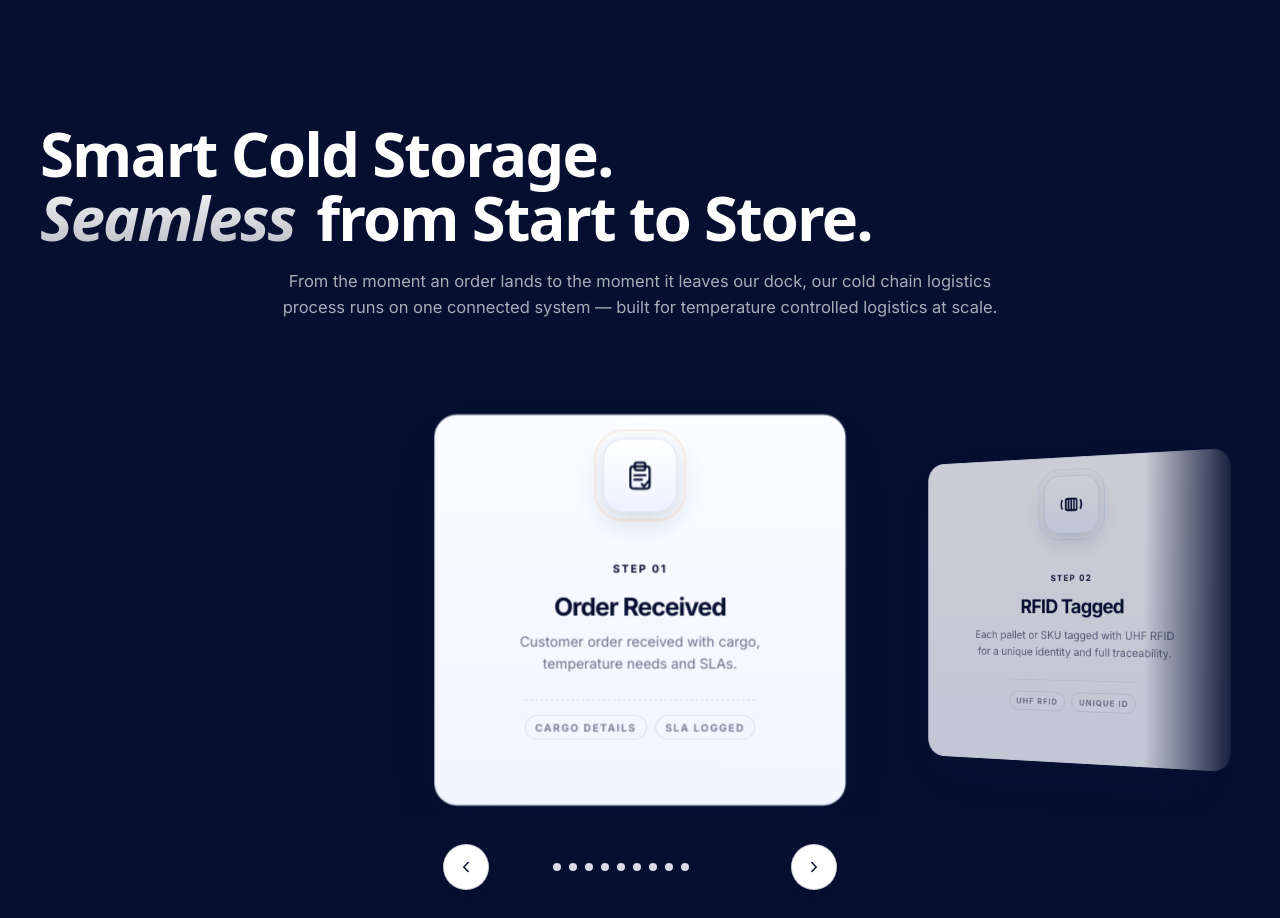
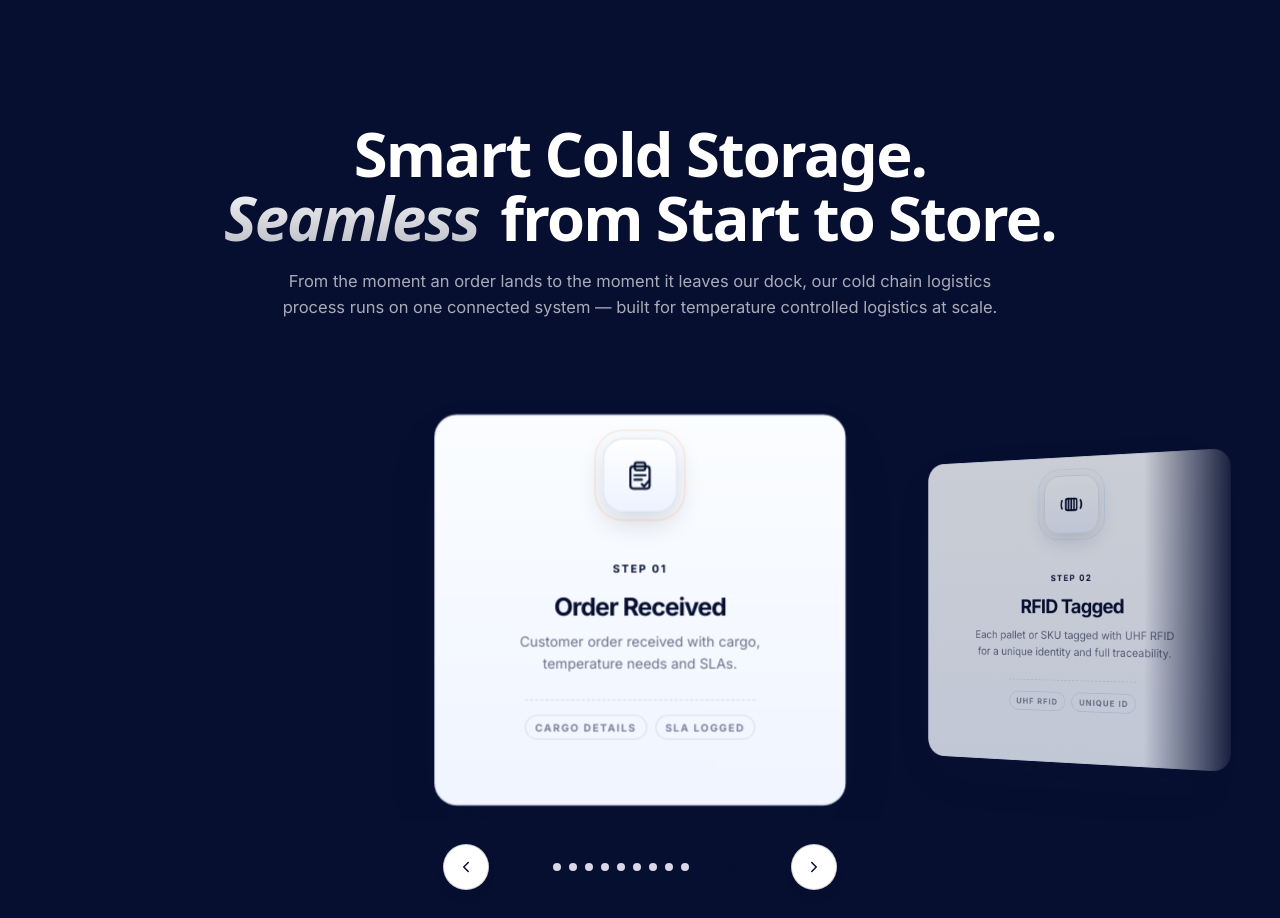
Before and after one commit to vcc1664-droid/synergy-VCC, a React (Vite) app: page / in a window 1280 px wide. Shown: the part 2600-3518 px from the top of the page. Built offline with nearby package versions, Linux system fonts and the light colour scheme; a web font is replaced by a local one.

Commit message:
fix the UI

```diff
--- a/src/pages/Home/ProcessSection.jsx
+++ b/src/pages/Home/ProcessSection.jsx
@@ -143,7 +143,7 @@ export default function ProcessSection() {
   return (
     <section className="sec dark-sec" id="how">
       <div className="wrap">
-        <h2 className="sec-title" data-anim="up">
+        <h2 className="sec-title" data-anim="up" style={{ textAlign: 'center' }}>
           <span className="hline">Smart Cold Storage.</span>
           <span className="hline"><span className="accent">Seamless</span> from Start to Store.</span>
         </h2>
```
